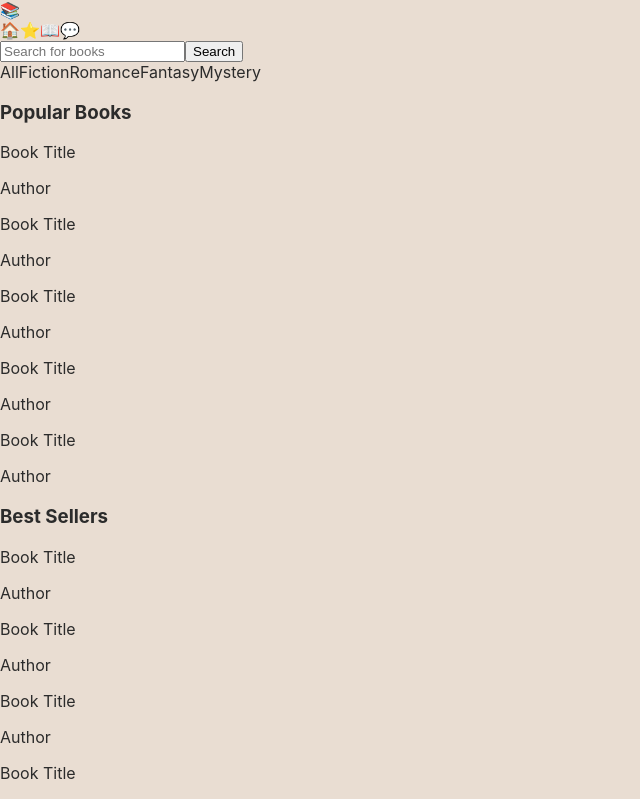
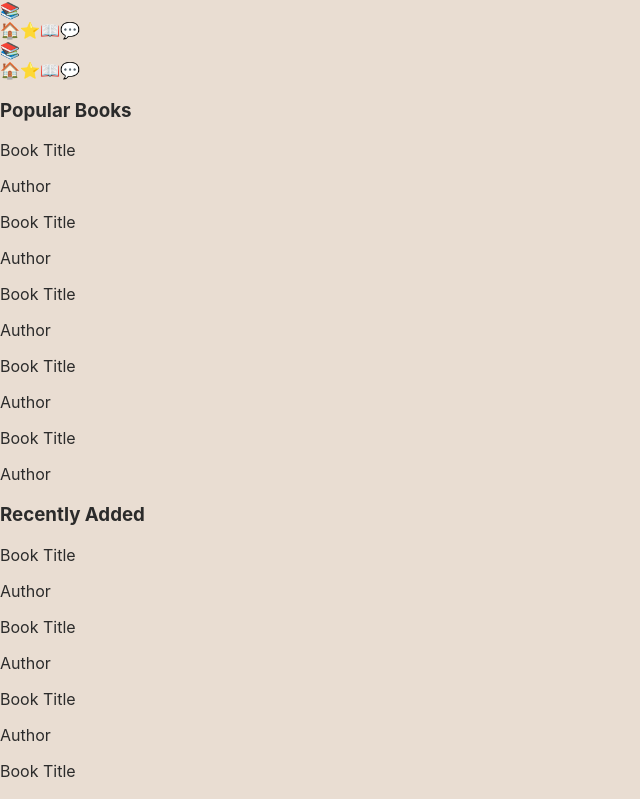
Before and after one commit to gajbhiyea041-sudo/swapreads, a React (Vite) app: page / in a window 1280 px wide. Shown: the top 799 px of the page, without its empty margins (0-640 px from the left). Built offline with nearby package versions, Linux system fonts and the light colour scheme.

Commit message:
render dashboard layout on home

```diff
--- a/src/App.css
+++ b/src/App.css
@@ -94,3 +94,14 @@
   font-weight: 500;
   cursor: pointer;
 }
+.dashboard {
+  display: flex;
+  height: 100vh;
+  background: #f5efe6;
+}
+
+.main-content {
+  flex: 1;
+  padding: 24px;
+  overflow-y: auto;
+}
--- a/src/pages/Home.jsx
+++ b/src/pages/Home.jsx
@@ -1,23 +1,21 @@
-import BookRow from "../components/BookRow";
+import Sidebar from "../components/sidebar";
+import BookRow from "../components/bookrow";
+import ChatPanel from "../components/chatpanel";
 
-export default function Home() {
+function Home() {
   return (
-    <div className="home-dashboard">
-      <div className="search-bar">
-        <input placeholder="Search for books" />
-        <button>Search</button>
-      </div>
+    <div className="dashboard">
+      <Sidebar />
 
-      <div className="categories">
-        {["All", "Fiction", "Romance", "Fantasy", "Mystery"].map(
-          (cat) => (
-            <span key={cat}>{cat}</span>
-          )
-        )}
-      </div>
+      <main className="main-content">
+        <BookRow title="Popular Books" />
+        <BookRow title="Recently Added" />
+        <BookRow title="Recommended for You" />
+      </main>
 
-      <BookRow title="Popular Books" />
-      <BookRow title="Best Sellers" />
+      <ChatPanel />
     </div>
   );
 }
+
+export default Home;
```
